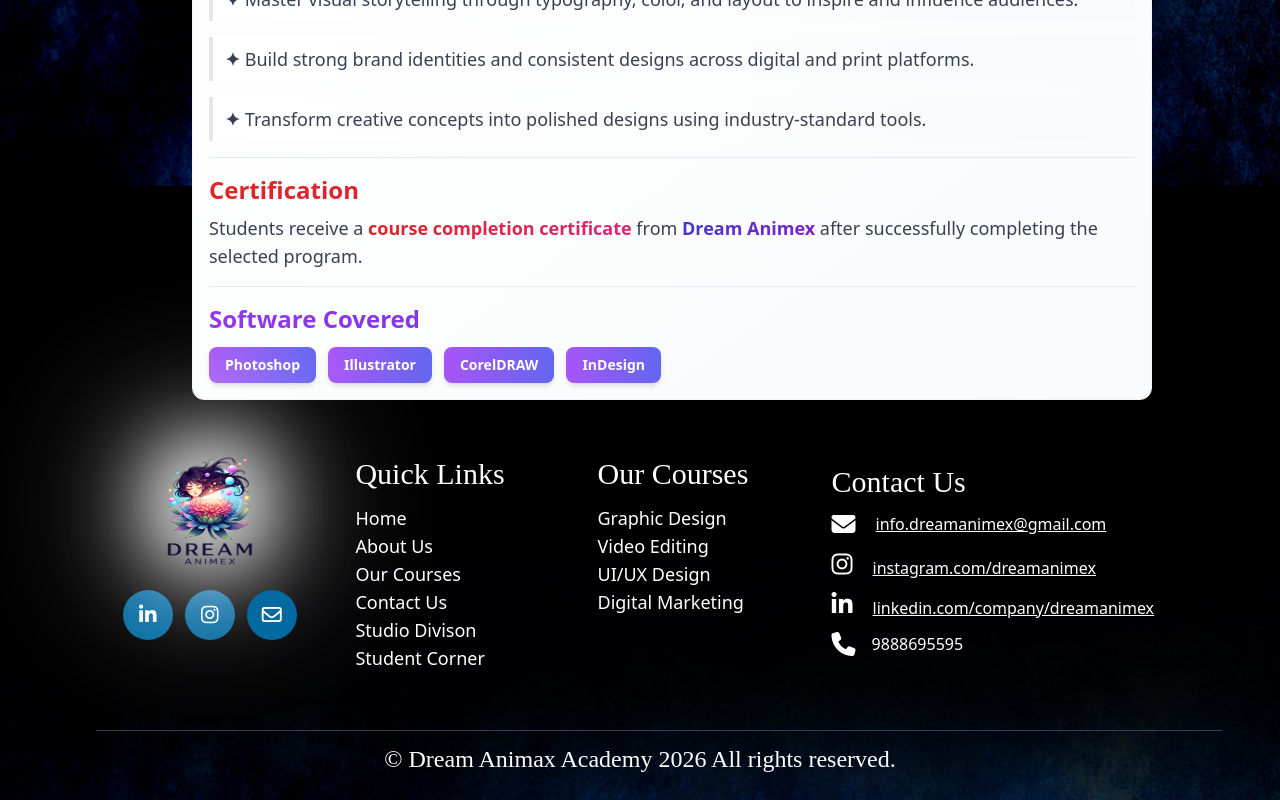
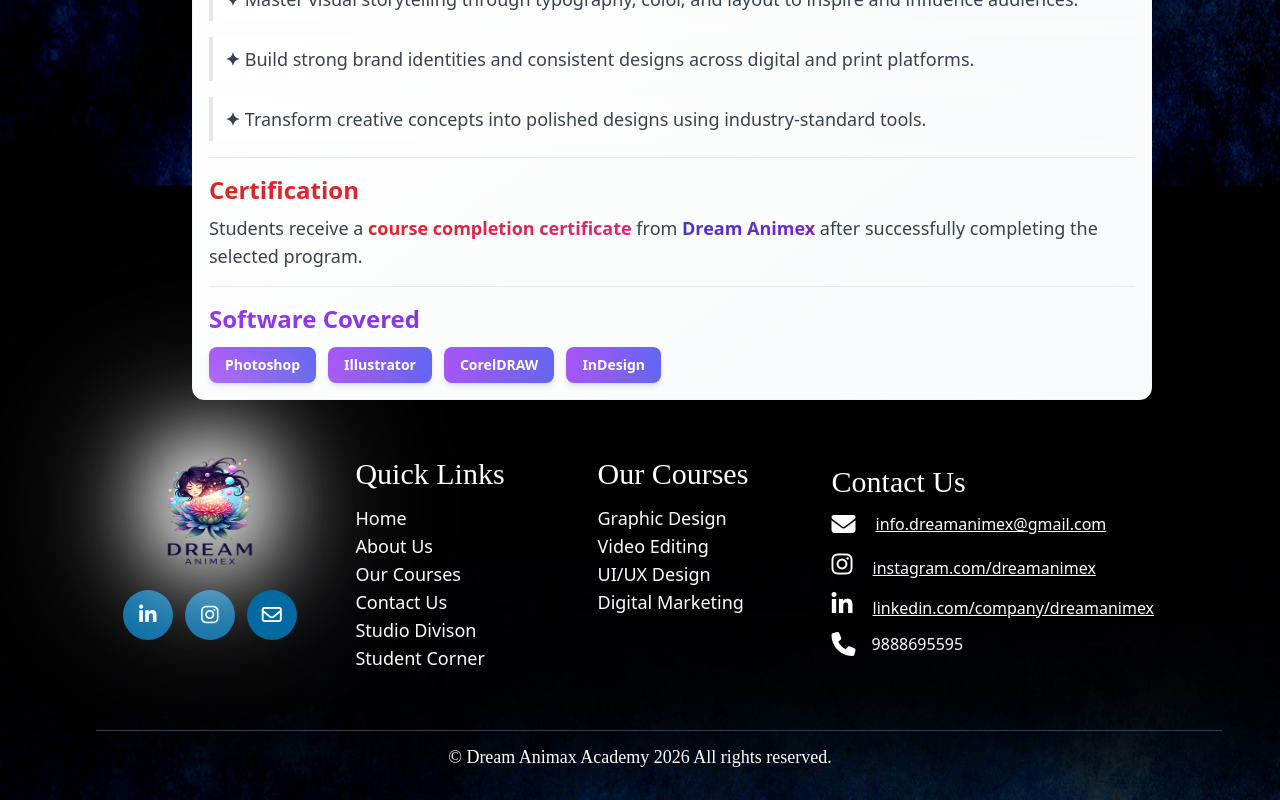
Before and after one commit to tanugarg007/frontend-dream, a React (Create React App) app: page /graphic-design in a window 1280 px wide. Shown: the part 817-1617 px from the top of the page. Built offline with nearby package versions, Linux system fonts and the light colour scheme.

Commit message:
new update

```diff
--- a/src/Component/GraphicDesign.jsx
+++ b/src/Component/GraphicDesign.jsx
@@ -424,7 +424,7 @@
 
           <div className="w-full mt-10">
             <hr className="border-slate-700 w-full md:w-[88%] md:ml-24" />
-            <p className="text-white text-center text-2xl mt-3 font-[Lobster-Two]">© Dream Animax Academy 2026 All rights reserved.</p>
+            <p className="text-white text-center text-lg mt-3 font-[Lobster-Two]">© Dream Animax Academy 2026 All rights reserved.</p>
           </div>
         </div>
 
--- a/src/Pages/Index.jsx
+++ b/src/Pages/Index.jsx
@@ -127,7 +127,7 @@
                                </Link>
                              </li>
                              <li className="hover:bg-red-50 transition">
-                               <Link to="/ui-ux-design" className="block px-5 py-3 text-black hover:text-red-600">
+                               <Link to="/ui&ux-design" className="block px-5 py-3 text-black hover:text-red-600">
                                  UI/UX Design
                                </Link>
                              </li>
@@ -137,7 +137,7 @@
                                </Link>
                              </li>
                              <li className="hover:bg-red-50 transition rounded-b-xl">
-                               <Link to="/video-graphic-design" className="block px-5 py-3 text-black hover:text-red-600">
+                               <Link to="/graphic&uiux" className="block px-5 py-3 text-black hover:text-red-600">
                                  UI/UX & Graphic Design
                                </Link>
                              </li>
```
